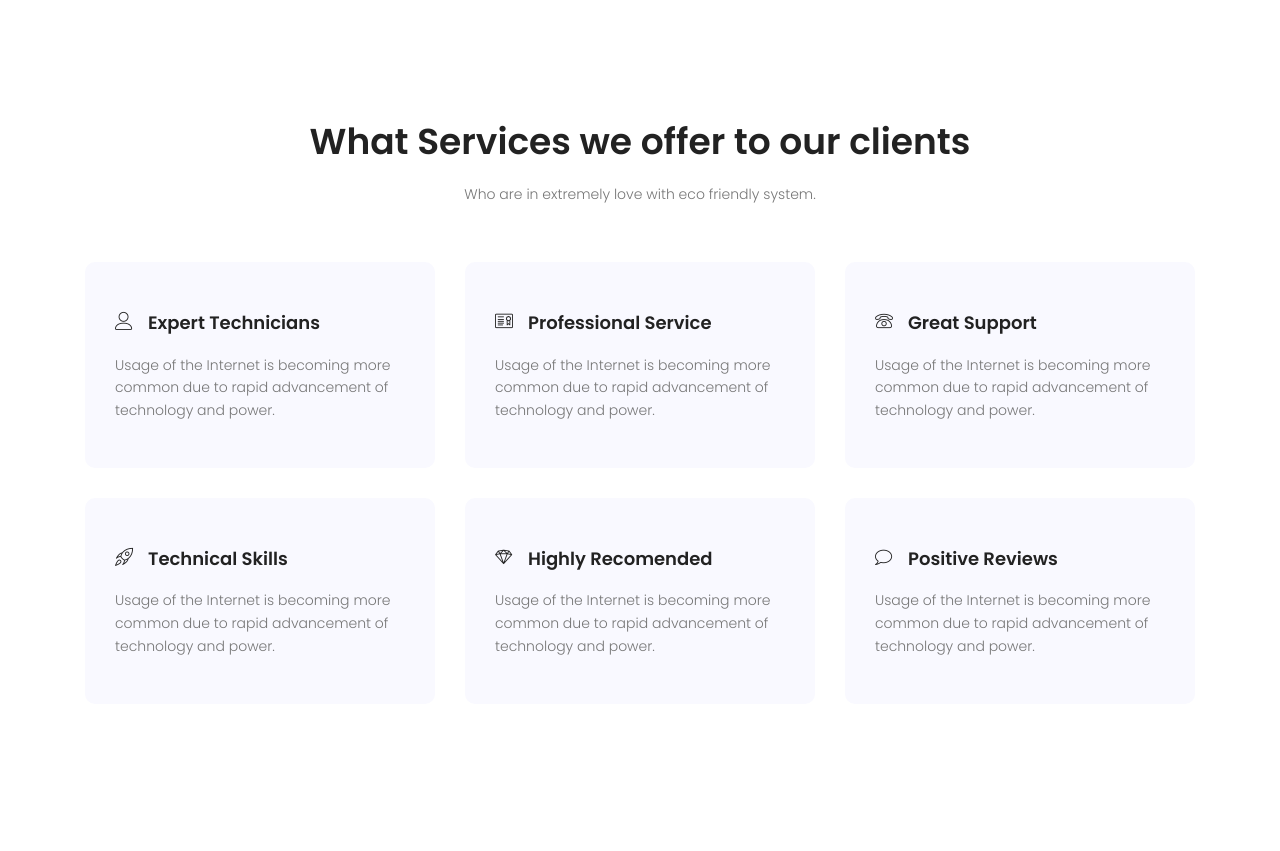
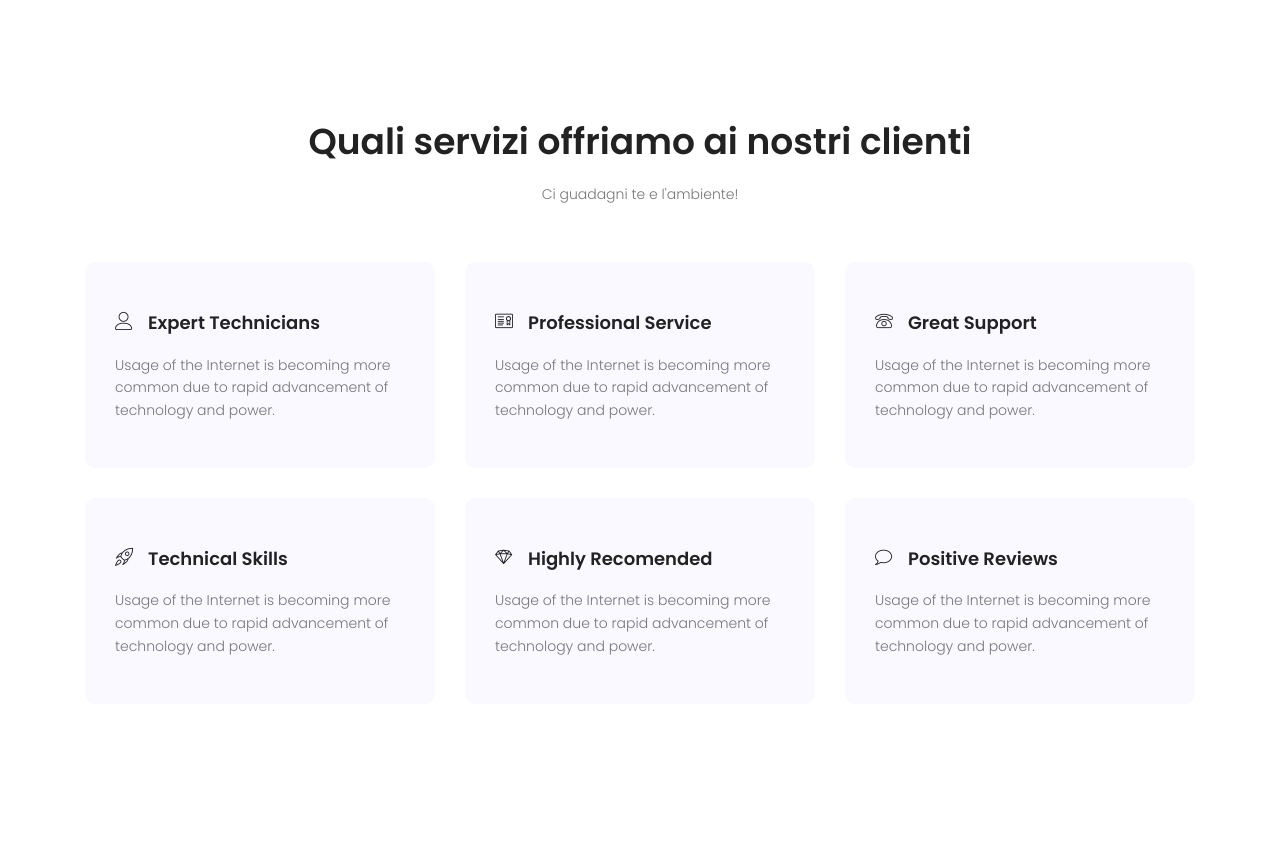
Before and after one commit to andrebacci/SharingScooter, a plain HTML site: page index.html in a window 1280 px wide. Shown: the part 800-1651 px from the top of the page. Drawn offline with nearby package versions, Linux system fonts and the light colour scheme; some packages are replaced by stand-ins of ours.

Commit message:
Improved index

```diff
--- a/index.html
+++ b/index.html
@@ -82,7 +82,7 @@
 							</p>
 							<a href="#" class="primary-btn text-uppercase">Rent Car Now</a>
 						</div>
-						<div class="col-lg-5  col-md-6 header-right">
+						<div class="col-lg-5 col-md-6 header-right">
 							<h4 class="text-white pb-30">Prenota il tuo viaggio!</h4>
 							<form class="form" role="form" autocomplete="off">
 									<div class="from-group">
@@ -146,9 +146,9 @@
 				<div class="container">
 					<div class="row d-flex justify-content-center">
 						<div class="col-md-8 pb-40 header-text">
-							<h1>What Services we offer to our clients</h1>
+							<h1>Quali servizi offriamo ai nostri clienti</h1>
 							<p>
-								Who are in extremely love with eco friendly system.
+								Ci guadagni te e l'ambiente!
 							</p>
 						</div>
 					</div>
```
